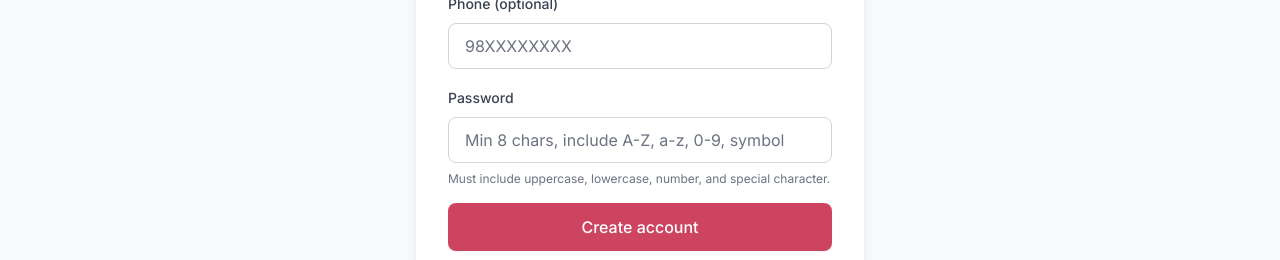
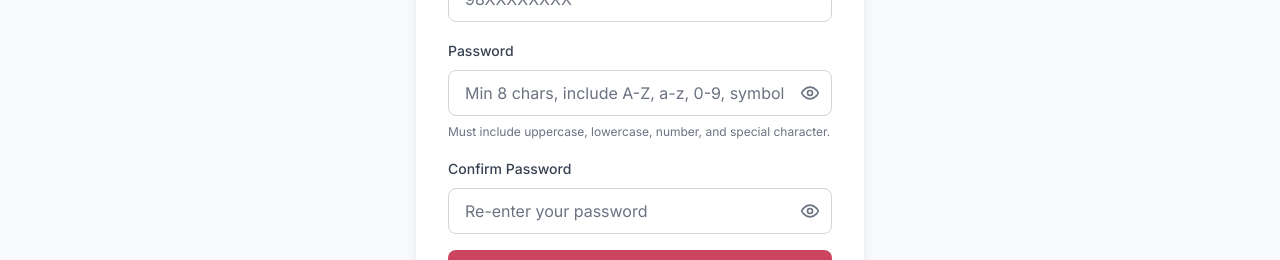
Before and after one commit to Mr-strangerX11/glovia-frontend, a Next.js app: page /auth/register in a window 1280 px wide. Shown: the part 545-805 px from the top of the page. Built offline with nearby package versions, Linux system fonts and the light colour scheme; no server answers; a web font is replaced by a local one.

Commit message:
feat: add password confirmation with show/hide toggle and display superadmin credentials on login

```diff
--- a/src/app/auth/login/page.tsx
+++ b/src/app/auth/login/page.tsx
@@ -4,12 +4,14 @@ import { FormEvent, useState } from "react";
 import Link from "next/link";
 import { useRouter } from "next/navigation";
 import { useAuthStore } from "@/store/authStore";
+import { Eye, EyeOff } from "lucide-react";
 
 export default function LoginPage() {
   const router = useRouter();
   const { login, isLoading } = useAuthStore();
   const [email, setEmail] = useState("");
   const [password, setPassword] = useState("");
+  const [showPassword, setShowPassword] = useState(false);
   const [error, setError] = useState<string | null>(null);
 
   const handleSubmit = async (e: FormEvent) => {
@@ -62,21 +64,39 @@ export default function LoginPage() {
                 Forgot?
               </Link>
             </div>
+            <div className="relative">
               <input
                 id="password"
-              type="text"
+                type={showPassword ? "text" : "password"}
                 required
-              className="input"
+                className="input pr-10"
                 placeholder="Enter your password"
                 value={password}
                 onChange={(e) => setPassword(e.target.value)}
               />
+              <button
+                type="button"
+                onClick={() => setShowPassword(!showPassword)}
+                className="absolute right-3 top-1/2 -translate-y-1/2 text-gray-500 hover:text-gray-700"
+              >
+                {showPassword ? <EyeOff className="w-5 h-5" /> : <Eye className="w-5 h-5" />}
+              </button>
+            </div>
           </div>
 
           <button type="submit" className="btn-primary w-full" disabled={isLoading}>
             {isLoading ? "Signing in..." : "Sign in"}
           </button>
         </form>
+
+        {/* SuperAdmin Credentials Info */}
+        <div className="bg-blue-50 border border-blue-200 rounded-lg p-4">
+          <p className="text-xs font-semibold text-blue-900 mb-2">SuperAdmin Credentials:</p>
+          <div className="space-y-1 text-xs text-blue-800">
+            <p><span className="font-medium">Email:</span> superadmin@glovia.com.np</p>
+            <p><span className="font-medium">Password:</span> Super@123</p>
+          </div>
+        </div>
 
         <p className="text-center text-sm text-gray-600">
           Don&apos;t have an account? {" "}
--- a/src/app/auth/register/page.tsx
+++ b/src/app/auth/register/page.tsx
@@ -4,6 +4,7 @@ import { FormEvent, useState } from "react";
 import Link from "next/link";
 import { useRouter } from "next/navigation";
 import { useAuthStore } from "@/store/authStore";
+import { Eye, EyeOff } from "lucide-react";
 
 export default function RegisterPage() {
   const router = useRouter();
@@ -14,7 +15,10 @@ export default function RegisterPage() {
     email: "",
     phone: "",
     password: "",
+    confirmPassword: "",
   });
+  const [showPassword, setShowPassword] = useState(false);
+  const [showConfirmPassword, setShowConfirmPassword] = useState(false);
   const [error, setError] = useState<string | null>(null);
 
   const handleChange = (key: string, value: string) => {
@@ -24,6 +28,11 @@ export default function RegisterPage() {
   const handleSubmit = async (e: FormEvent) => {
     e.preventDefault();
     setError(null);
+
+    if (form.password !== form.confirmPassword) {
+      setError("Passwords do not match");
+      return;
+    }
 
     const strong = /^(?=.*[a-z])(?=.*[A-Z])(?=.*\d)(?=.*[!@#$%^&*]).{8,}$/;
     if (!strong.test(form.password)) {
@@ -113,16 +122,49 @@ export default function RegisterPage() {
             <label className="text-sm font-medium text-gray-700" htmlFor="password">
               Password
             </label>
+            <div className="relative">
               <input
                 id="password"
-              type="text"
+                type={showPassword ? "text" : "password"}
                 required
-              className="input"
+                className="input pr-10"
                 placeholder="Min 8 chars, include A-Z, a-z, 0-9, symbol"
                 value={form.password}
                 onChange={(e) => handleChange("password", e.target.value)}
               />
+              <button
+                type="button"
+                onClick={() => setShowPassword(!showPassword)}
+                className="absolute right-3 top-1/2 -translate-y-1/2 text-gray-500 hover:text-gray-700"
+              >
+                {showPassword ? <EyeOff className="w-5 h-5" /> : <Eye className="w-5 h-5" />}
+              </button>
+            </div>
             <p className="text-xs text-gray-500">Must include uppercase, lowercase, number, and special character.</p>
+          </div>
+
+          <div className="space-y-2">
+            <label className="text-sm font-medium text-gray-700" htmlFor="confirmPassword">
+              Confirm Password
+            </label>
+            <div className="relative">
+              <input
+                id="confirmPassword"
+                type={showConfirmPassword ? "text" : "password"}
+                required
+                className="input pr-10"
+                placeholder="Re-enter your password"
+                value={form.confirmPassword}
+                onChange={(e) => handleChange("confirmPassword", e.target.value)}
+              />
+              <button
+                type="button"
+                onClick={() => setShowConfirmPassword(!showConfirmPassword)}
+                className="absolute right-3 top-1/2 -translate-y-1/2 text-gray-500 hover:text-gray-700"
+              >
+                {showConfirmPassword ? <EyeOff className="w-5 h-5" /> : <Eye className="w-5 h-5" />}
+              </button>
+            </div>
           </div>
 
           <button type="submit" className="btn-primary w-full" disabled={isLoading}>
```
Lines whose indentation alone changed are shown as unchanged.
